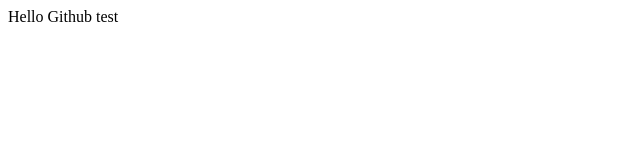
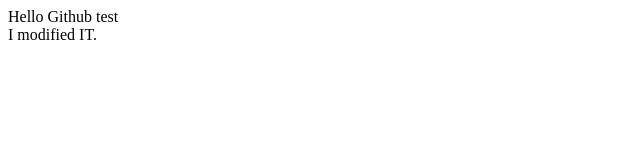
Before and after one commit to akher/Youtube-demo, a plain HTML site: page WebContent/index.html in a window 1280 px wide. Shown: the full height of the page, 0-640 px from the left. Drawn offline with Linux system fonts and the light colour scheme.

Commit message:
More changes to index

```diff
--- a/WebContent/index.html
+++ b/WebContent/index.html
@@ -5,6 +5,7 @@
 <title>Insert title here</title>
 </head>
 <body>
-Hello Github test
+Hello Github test </br>
+I modified IT.
 </body>
 </html>
```
